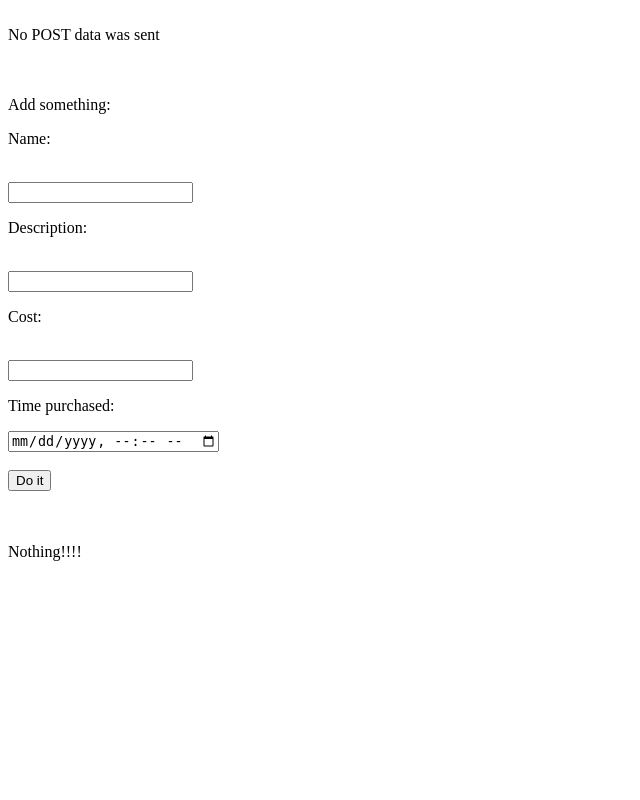
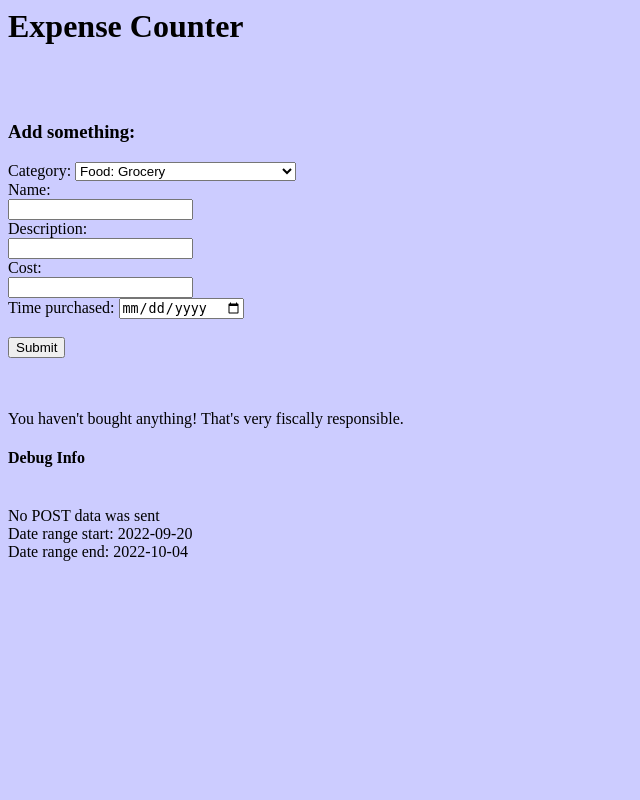
Before and after one commit to abstractedfox/expensecounter, a Django app: page / in a window 1280 px wide. Shown: the whole page, without its empty margins (0-640 px from the left). Run offline with Django 4.2, Linux system fonts and the light colour scheme; data that the repository does not hold is empty.

Commit message:
Starting to work some functionality into the frontend

```diff
--- /dev/null
+++ b/expensecounter/ExpenseCounterApp/static/expensecounterapp_index.css
@@ -0,0 +1,3 @@
+body {
+	background-color: #ccccff;
+}
--- a/expensecounter/ExpenseCounterApp/templates/ExpenseCounterApp/index.html
+++ b/expensecounter/ExpenseCounterApp/templates/ExpenseCounterApp/index.html
@@ -1,35 +1,76 @@
+{% load static %}
 <html>
+<head>
+	<link rel="stylesheet" href="{% static 'expensecounterapp_index.css' %}">
+</head>
 <body>
-<marquee>Welcome to the app!</marquee>
-<br> {{ worked }} <br>
-<br><br>
-
-<p>Add something:</p>
-<form action="" method="POST">
-{% csrf_token %}
-<p>Name:</P><br>
-<input type="text" name="name"/><br>
-<p>Description:</P><br>
-<input type="text" name="description"/><br>
-<p>Cost:</P><br>
-<input type="number" name="cost" step="any"/><br>
-<p>Time purchased:</p>
-<input type="datetime-local" name="purchase_time"/><br>
-<br>
-<input type="submit" value="Do it">
-</form>
+<header>
+<h1 id = "appTitle">{{ app_title }}</h1>
+</header>
 
 <br><br>
 
+<div id="newItemForm">
+	<h3>Add something:</h3>
+	<form action="" method="POST">
+	{% csrf_token %}
+	<label for="categoryDropDown">Category:</label>
+		<select name="categoryDropDown">
+			<option value="food_grocery">Food: Grocery</option>
+			<option value="food_takeout">Food: Takeout</option>
+			<option value="food_convenience">Food: Convenience Store</option>
+			<option value="one_time_important">One Time Expense (Important)</option>
+			<option value="one_time_unimportant">One Time Expense (Unimportant)</option>
+			<option value="recurring_important">Recurring Expense (Important)</option>
+			<option value="recurring_unimportant">Recurring Expense (Unimportant)</option>
+		</select>
+	</label>
+	<br>
+	<label for="name">Name:</label><br>
+	<input type="text" name="name"/><br>
+
+	<label for="description">Description:</label><br>
+	<input type="text" name="description"/><br>
+
+	<label for="cost">Cost:</label><br>
+	<input type="number" name="cost" step="any"/><br>
+
+	<label for="purchase_time">Time purchased:</label>
+	<input type="date" name="purchase_time"/><br>
+
+	<br>
+	<input type="submit" value="Submit">
+	</form>
+</div>
+
+<br><br>
+
+<div id="itemList">
 	{% if expense_items %}
-	<p>Expense items:</p>
+		<p>Expense items:</p><br>
+		<form action="" method="POST">
+		{% csrf_token %}
+			<label for="startDate">Start date:</label><input name="startDate" type="date" value="{{ date_range_start|date:'Y-m-d' }}">
+			<label for="endDate">End date:</label><input name="endDate" type="date" value="{{ date_range_end|date:'Y-m-d' }}">
+			<input type="submit" value="Go">
+		</form>
 		<ul>
 		{% for expense_item in expense_items %}
-		<li>${{ expense_item.cost }} {{ expense_item.name }} "{{ expense_item.description }}" Bought on: {{ expense_item.purchase_time }} Added on: {{ expense_item.time_added }}</li>
+			<li>{{expense_item.category}}: ${{ expense_item.cost }} {{ expense_item.name }} "{{ expense_item.description }}" Bought on: {{ expense_item.purchase_time }} Added on: {{ expense_item.time_added }}</li>
 		{% endfor %}
 		</ul>
 	{% else %}
-	Nothing!!!!
+		You haven't bought anything! That's very fiscally responsible.
 	{% endif %}
+</div>
+
+<footer>
+	<div name="debugBox">
+		<h4>Debug Info</h4><br>
+		{{ worked }} <br>
+		Date range start: {{ date_range_start|date:'Y-m-d' }}
+		<br>Date range end: {{ date_range_end|date:'Y-m-d' }}
+	</div>
+</footer>
 </body>
 </html>
--- a/expensecounter/ExpenseCounterApp/urls.py
+++ b/expensecounter/ExpenseCounterApp/urls.py
@@ -3,7 +3,7 @@ from django.contrib import admin
 from django.urls import include, path
 from . import views
 
-
+app_name="ExpenseCounterApp"
 urlpatterns = [
     path('', views.index),
 ]
--- a/expensecounter/ExpenseCounterApp/views.py
+++ b/expensecounter/ExpenseCounterApp/views.py
@@ -1,3 +1,5 @@
+import datetime
+
 from django.shortcuts import render, get_object_or_404
 from django.http import HttpResponse, HttpResponseRedirect
 from django.template import loader
@@ -5,15 +7,29 @@ from .models import expense_item
 from django.utils import timezone
 # Create your views here.
 
+appTitle = "Expense Counter" #app name displayed to the user
+
 def index(request):
     template = loader.get_template('ExpenseCounterApp/index.html')
-    ordered_db = expense_item.objects.order_by('name')
+
+    two_weeks_ago_interval = datetime.timedelta(days=14)
+    two_weeks_ago = timezone.now() - two_weeks_ago_interval
+    date_range_start = two_weeks_ago
+    date_range_end = timezone.now()
+
+    #ordered_db = expense_item.objects.order_by('name')
+    #ordered_db = expense_item.objects.all()
+    ordered_db = expense_item.objects.filter(purchase_time__range=[date_range_start, date_range_end])
     context = {'expense_items': ordered_db,
-                'worked': "No POST data was sent"}
+                'worked': "No POST data was sent",
+                'app_title': appTitle,
+                'date_range_start': date_range_start,
+                'date_range_end': date_range_end}
 
     if request.method == "POST":
         if request.POST.get('name'):
             newitem = expense_item()
+            newitem.category = request.POST.get('categoryDropDown')
             newitem.name = request.POST.get('name')
             newitem.description = request.POST.get('description')
             newitem.cost = request.POST.get('cost')
@@ -25,5 +41,10 @@ def index(request):
 
             return HttpResponse(template.render(context, request))
 
+        if request.POST.get('startDate'):
+            context['date_range_start'] = request.POST.get('startDate')
+            context['date_range_end'] = request.POST.get('endDate')
+            context['worked'] = "Date range POST data was sent"
+            return HttpResponse(template.render(context, request))
 
     return HttpResponse(template.render(context, request))
```
Lines whose indentation alone changed are shown as unchanged.
